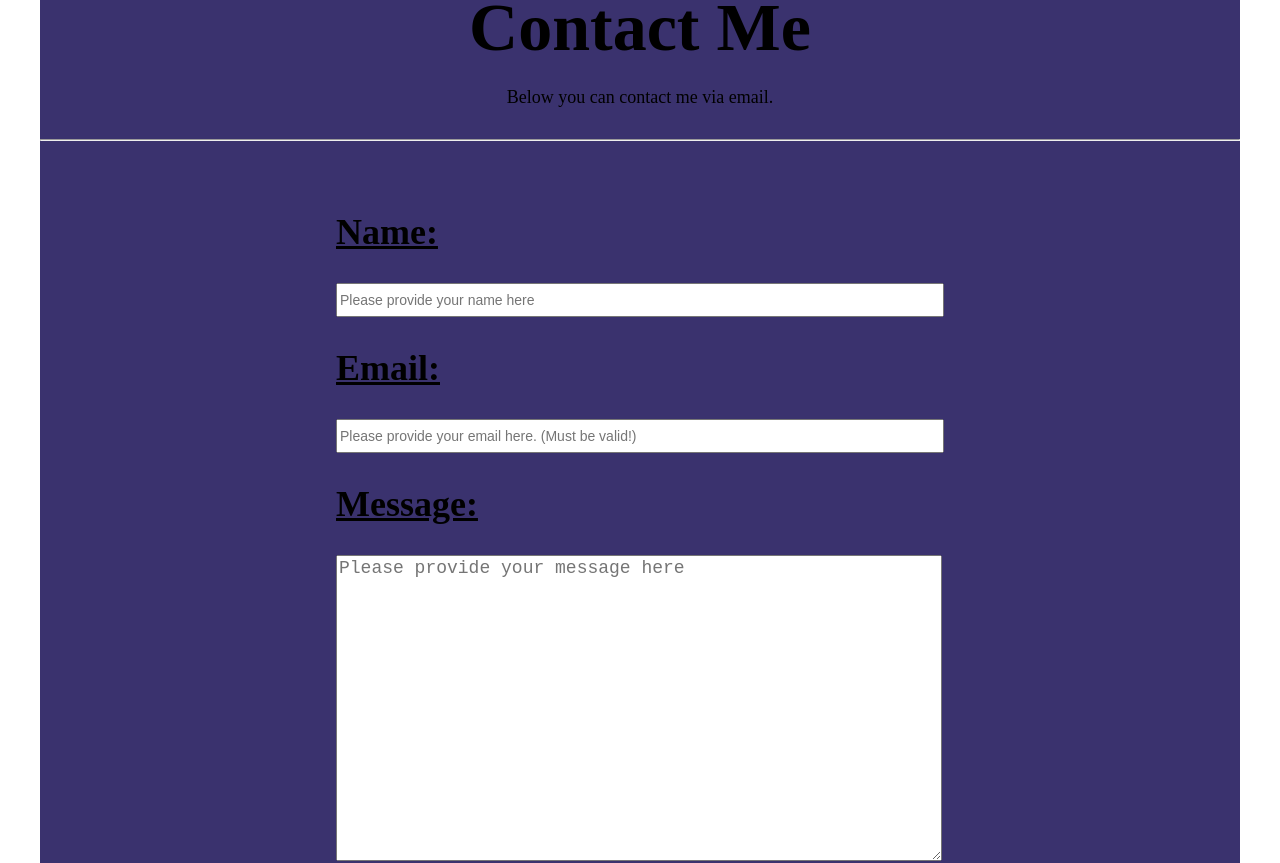
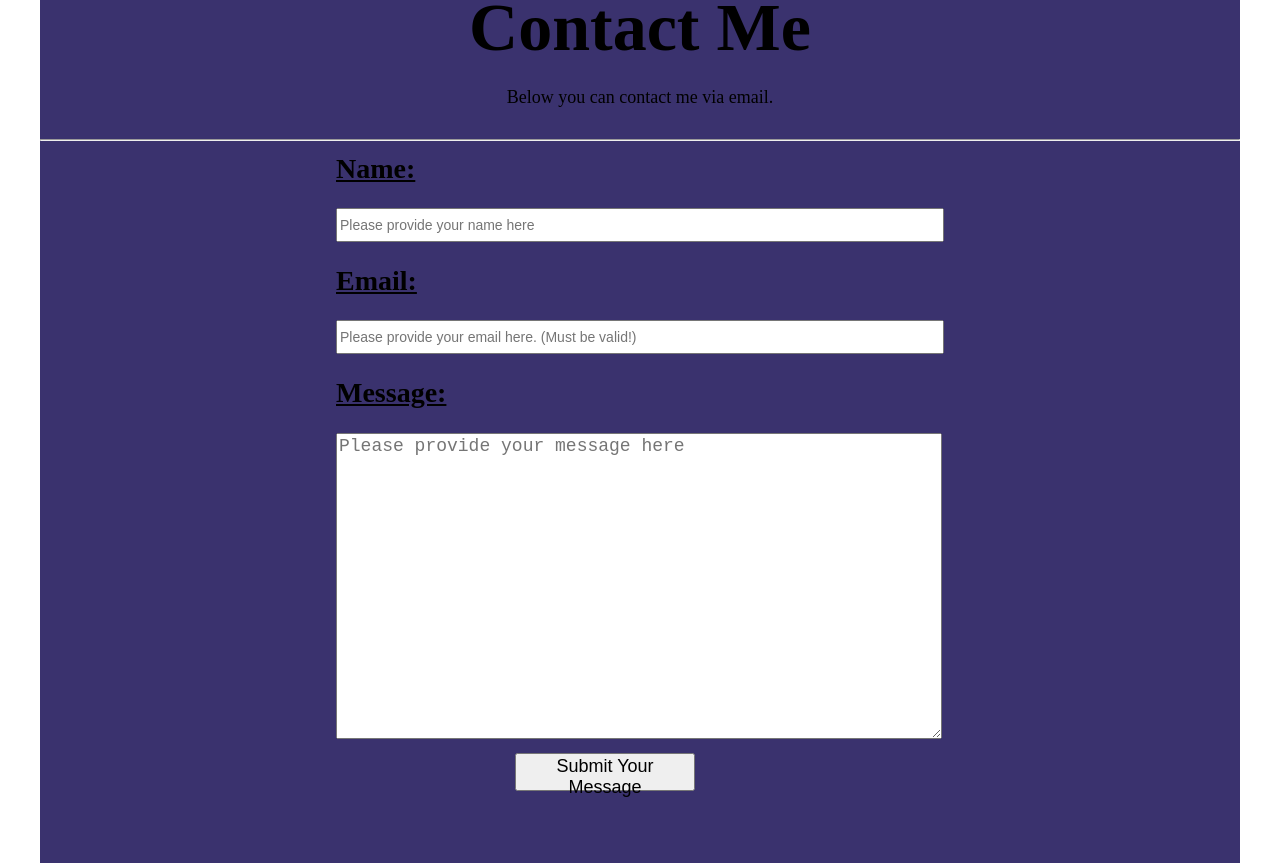
Before and after one commit to krosengr4/React-Portfolio, a React (Vite) app in the folder react-portfolio/: page /Contact in a window 1280 px wide. Shown: the part 300-1163 px from the top of the page. Built offline with nearby package versions, Linux system fonts and the light colour scheme.

Commit message:
Styled in about me page

```diff
--- a/react-portfolio/src/App.css
+++ b/react-portfolio/src/App.css
@@ -274,6 +274,7 @@ hr {
   flex-wrap: wrap;
   align-items: flex-start;
   align-content: center;
+  bottom: 46px;
 }
 
 .formName-input {
@@ -301,12 +302,13 @@ hr {
 }
 
 .formSubmit-button {
-  margin: 50px;
+  margin: 14px;
   height: 38px;
   width: 15%;
   font-size: 18px;
+  /* align-items: center; */
   position: relative;
-  left: 174px;
+  left: 165px;
 }
 
 .formSubmit-button:hover {
@@ -316,12 +318,21 @@ hr {
 
 .form-titles {
   text-decoration: underline;
-  font-size: 36px;
+  font-size: 28px;
 }
 
 .error-message {
-  font-size: 28px;
+  font-size: 22px;
+  text-decoration: underline;
   color: rgb(173, 29, 29);
+}
+.btm-error-message {
+  font-size: 22px;
+  text-decoration: underline;
+  color: rgb(173, 29, 29);
+  position: relative;
+    bottom: 50px;
+    right: 50px;
 }
 
 /* * Start of the Resume page */
--- a/react-portfolio/src/pages/Contact.jsx
+++ b/react-portfolio/src/pages/Contact.jsx
@@ -74,6 +74,11 @@ export default function Contact() {
           <button className="formSubmit-button" onClick={handleFormSubmit}>Submit Your Message</button>
         </form>
 
+        {/* Error message */}
+        <section className='btm-error-message'>
+          <p>{errorMessage}</p>
+        </section>
+
 
       </div>
     );
```
